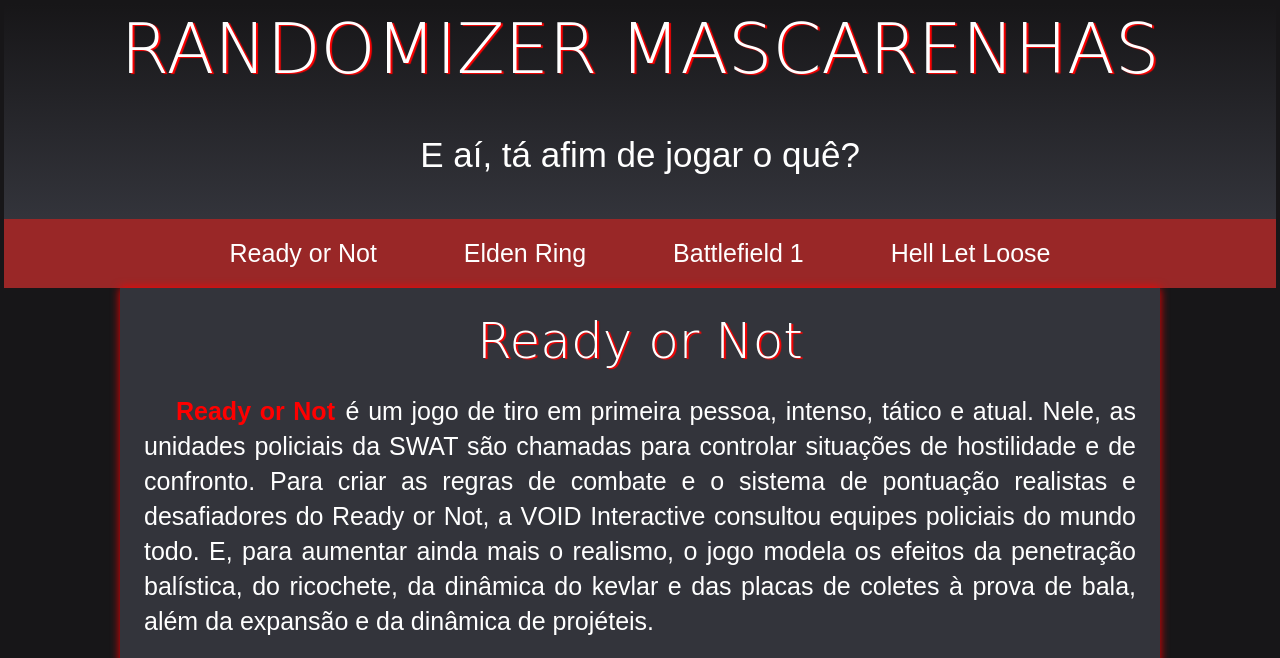
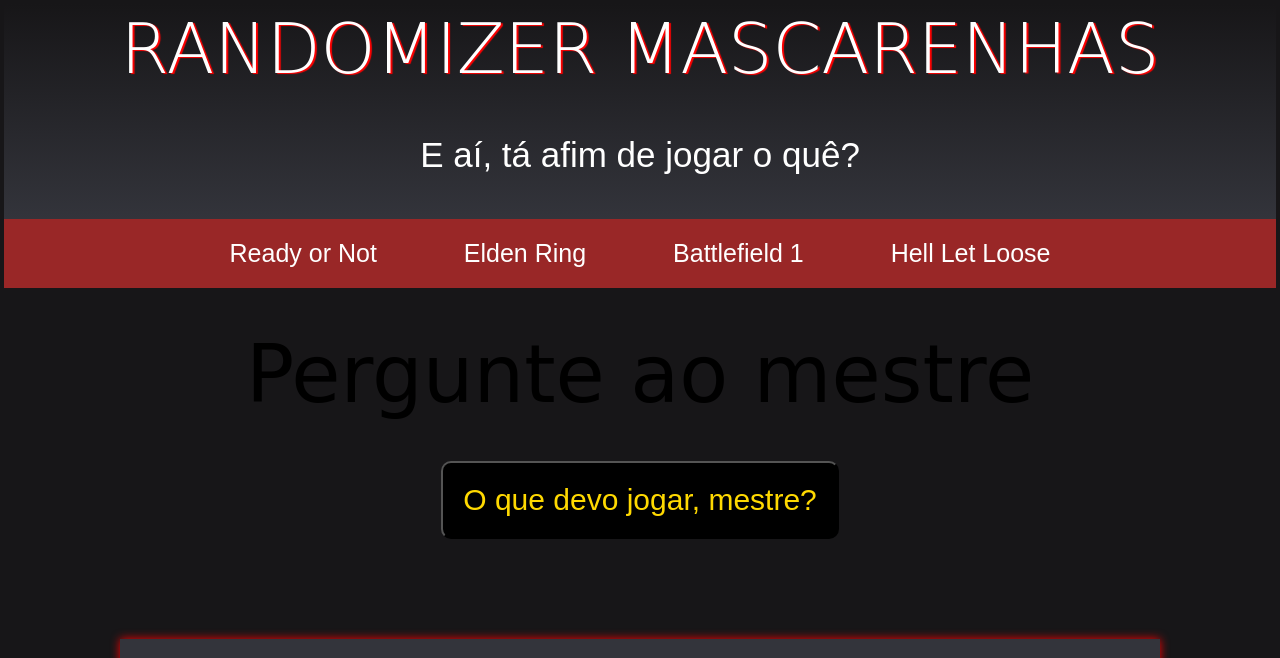
Before and after one commit to PauloVRMascarenhas/Randomizer-Mascarenhas, a plain HTML site: page pag02.html in a window 1280 px wide. Shown: the top 658 px of the page. Drawn offline with Linux system fonts and the light colour scheme; a web font is replaced by a local one.

Commit message:
Button Random
Randomizer

```diff
--- a/pag02.html
+++ b/pag02.html
@@ -6,7 +6,7 @@
     <meta http-equiv="X-UA-Compatible" content="IE=edge">
     <meta name="viewport" content="width=device-width, initial-scale=1.0">
     <title>RANDOMIZER MASCARENHAS</title>
-    <link rel="shortcut icon" href="FAVICON.png" type="image/png">
+    <link rel="shortcut icon" href="imagens/FAVICON.png" type="image/x-icon">
 
     <style>
         @charset "UTF-8";
@@ -106,6 +106,44 @@
 
         }
 
+        #master{
+            padding: 40px;
+            font-size: 80px;
+            text-align: center;
+            font-family: 'Lacquer', cursive;
+
+        }
+
+        #master:hover{
+            color: red;
+        }
+
+        button{
+            color: rgb(255, 217, 0);
+            background-color: rgb(0, 0, 0);
+            font-size: 30px;
+            display: block;
+            margin: auto;
+            border-radius: 10px;
+            padding: 20px;
+
+        }
+
+        button:hover{
+            background-color: rgb(39, 99, 52);
+            cursor: pointer;
+        }
+
+        #chosen_game{
+            padding: 30px;
+            font-size: 40px;
+            text-align: center;
+
+
+
+        }
+
+
         main p{
             text-indent: 30px;
         }
@@ -152,6 +190,7 @@
 </head>
 
 <body>
+
     <header>
         <h1>RANDOMIZER MASCARENHAS</h1>
         <p>E aí, tá afim de jogar o quê?</p>
@@ -162,6 +201,22 @@
         <a href="https://store.steampowered.com/app/1238840/Battlefield_1/" target="_blank">Battlefield 1</a>
         <a href="https://store.steampowered.com/app/686810/Hell_Let_Loose/" target="_blank">Hell Let Loose</a>
     </nav>
+
+    <div id="master">Pergunte ao mestre</div>
+
+    <button id="pick-button">O que devo jogar, mestre?</button>
+    <p id="chosen_game"></p>
+    <script>
+        var jogos = ["Ready or Not", "EldenRing", "Battlefield1", "Hell Let loose"]
+        var button = document.getElementById("pick-button")
+        button.addEventListener("click", function() {
+        var chosen_game = jogos[Math.floor(Math.random() * jogos.length)];
+        var chosenGameElement = document.getElementById("chosen_game");
+        chosenGameElement.textContent = "Jogue este: " + chosen_game; });
+
+
+    </script>
+
     <main>
         <article>
             <h1>
```
Also changed, not shown: index.html (+1 -0 lines).
